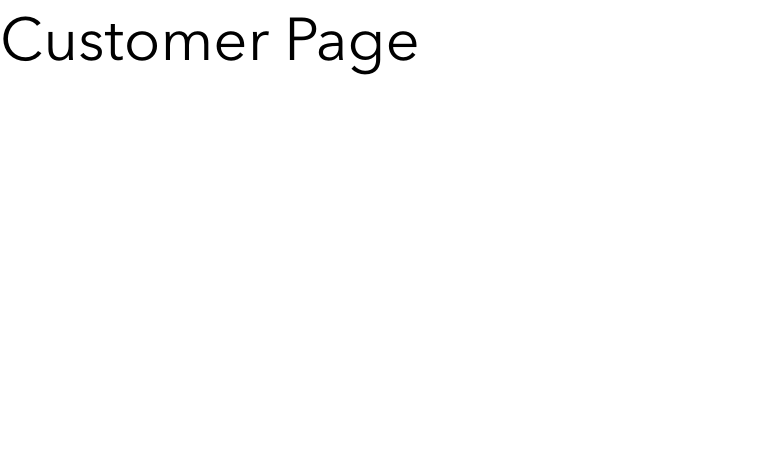
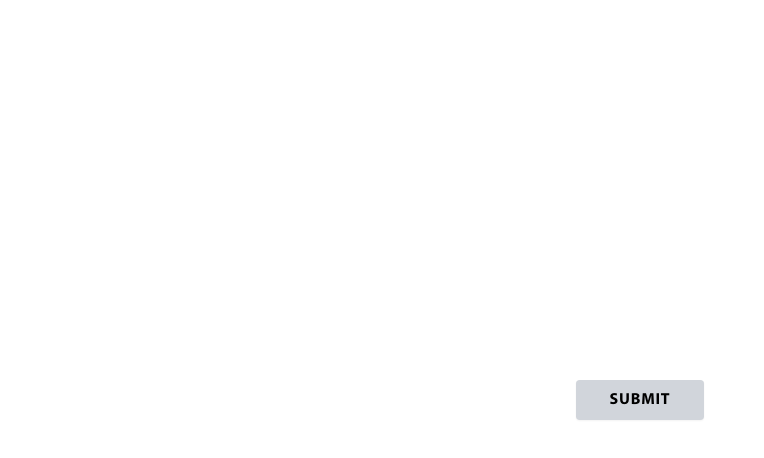
Before and after one commit to mendesnathanj/shoob-frontend, a React (Vite) app: page / in a window 1280 px wide. Shown: the top 458 px of the page, without its empty margins (0-764 px from the left). Built offline with nearby package versions, Linux system fonts and the light colour scheme.

Commit message:
move Spinner, make Button

```diff
--- /dev/null
+++ b/src/components/ui/Button.tsx
@@ -0,0 +1,37 @@
+const baseClasses = `inline-flex items-center justify-center leading-[4rem]
+whitespace-nowrap tracking-wider uppercase font-bold bg-gray-300 hover:bg-gray-500
+min-w-[128px] px-4 rounded-md shadow-sm transition-all duration-200 hover:text-white`;
+
+type fullWidthProp = boolean | { xs?: boolean, sm?: boolean, md?: boolean, lg?: boolean };
+
+const fullWidthClasses = (fullWidth: fullWidthProp) => {
+  if (!fullWidth) return '';
+
+  const base = 'min-w-full';
+  if (fullWidth === true) return base;
+  if (fullWidth.xs) return `${base} sm:min-w-[128px]`;
+  if (fullWidth.sm) return `${base} md:min-w-[128px]`;
+  if (fullWidth.md) return `${base} lg:min-w-[128px]`;
+  if (fullWidth.lg) return `${base} xl:min-w-[128px]`;
+
+  return '';
+};
+
+type BaseProps = {
+  submit?: boolean;
+  fullWidth?: fullWidthProp;
+};
+
+type ButtonProps = BaseProps & React.HTMLProps<HTMLButtonElement>;
+
+export default function Button({ children, fullWidth = false, submit = false, ...rest }: ButtonProps) {
+  return (
+    <button
+      className={`${baseClasses} ${fullWidthClasses(fullWidth)}`}
+      {...rest}
+      type={submit ? 'submit' : 'button'}
+    >
+      {children}
+    </button>
+  );
+}
--- a/src/components/ui/Spinner/index.tsx
+++ /dev/null
@@ -1,3 +0,0 @@
-import Spinner from './Spinner';
-
-export default Spinner;
--- a/src/entries/Customer.tsx
+++ b/src/entries/Customer.tsx
@@ -1,3 +1,9 @@
+import Button from '../components/ui/Button';
+
 export default function Customer() {
-  return <h1 className="font-display text-6xl">Customer Page</h1>;
+  return (
+    <div className="flex justify-center items-center min-h-screen">
+      <Button submit>Submit</Button>
+    </div>
+  );
 }
```
Also changed, not shown: src/components/ui/Spinner.tsx (renamed from src/components/ui/Spinner/Spinner.tsx).
